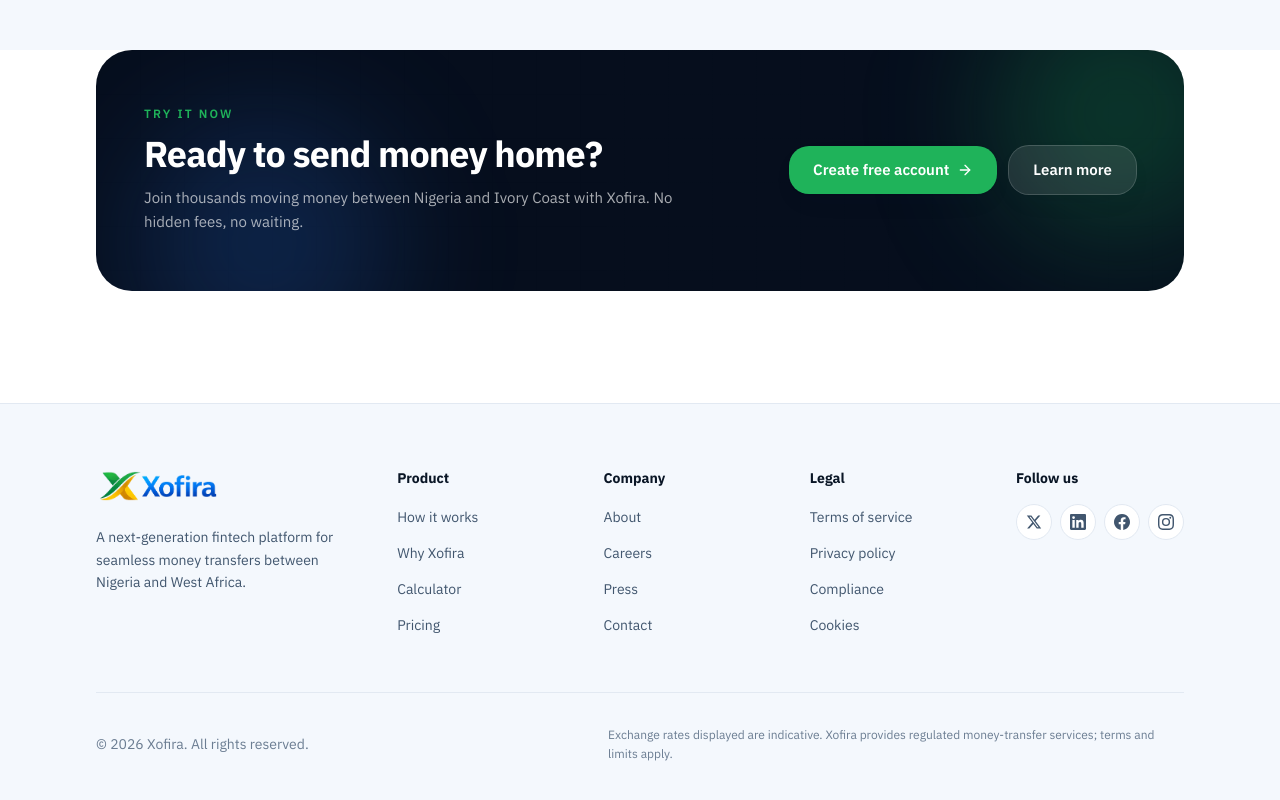
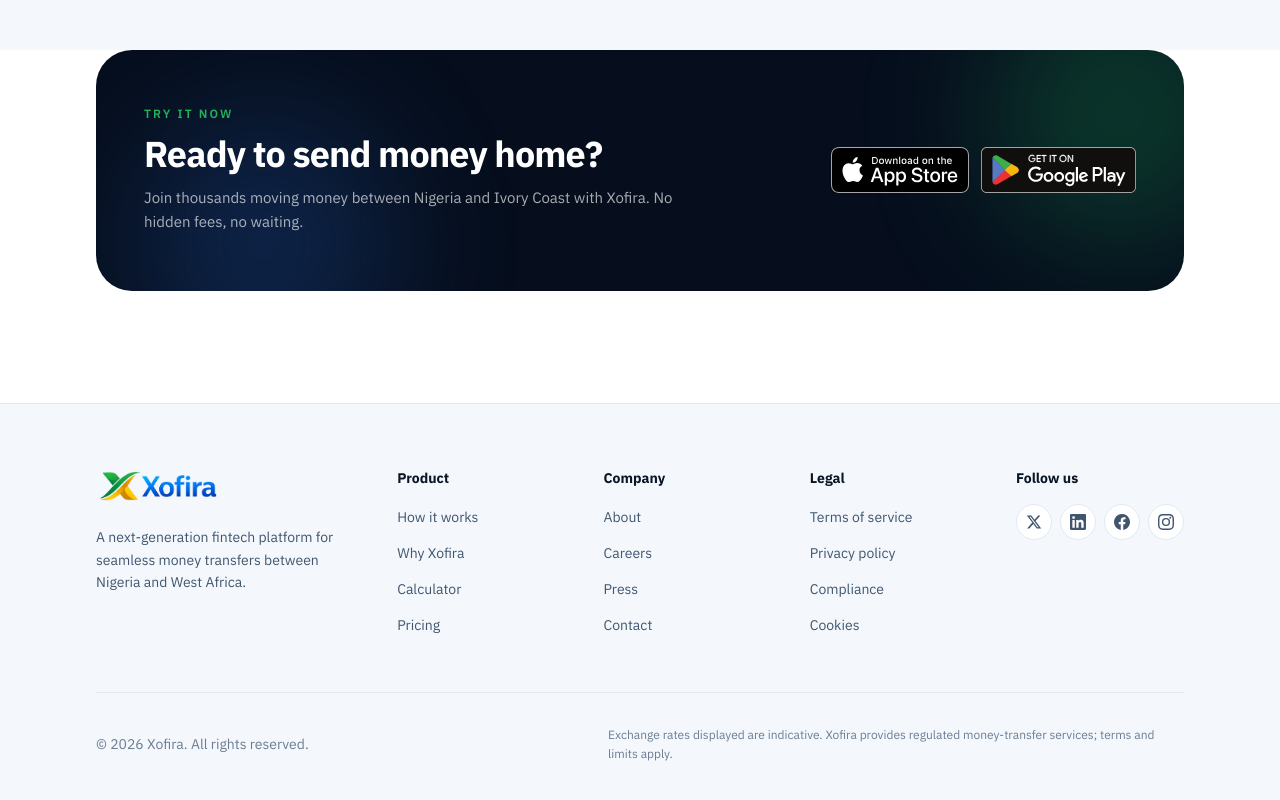
Before and after one commit to JoelEmmanuelCloud/xofirawesite, a Next.js app: page / in a window 1280 px wide. Shown: the part 5834-6634 px from the top of the page. Built offline with nearby package versions, Linux system fonts and the light colour scheme.

Commit message:
Use app store badges in the closing CTA

```diff
--- a/src/components/CtaBanner.tsx
+++ b/src/components/CtaBanner.tsx
@@ -1,7 +1,6 @@
-import { ArrowRight } from "lucide-react";
 import { Container } from "@/components/ui/Container";
-import { Button } from "@/components/ui/Button";
 import { Reveal } from "@/components/Reveal";
+import { StoreBadges } from "@/components/StoreBadges";
 
 export function CtaBanner() {
   return (
@@ -29,19 +28,7 @@ export function CtaBanner() {
                 </p>
               </div>
 
-              <div className="flex shrink-0 flex-col gap-3 sm:flex-row">
-                <Button href="#" size="lg">
-                  Create free account
-                  <ArrowRight className="h-4 w-4" />
-                </Button>
-                <Button
-                  href="#how-it-works"
-                  size="lg"
-                  className="border-0 bg-white/10 text-white ring-1 ring-white/25 hover:bg-white/20"
-                >
-                  Learn more
-                </Button>
-              </div>
+              <StoreBadges className="shrink-0" />
             </div>
           </div>
         </Reveal>
```
